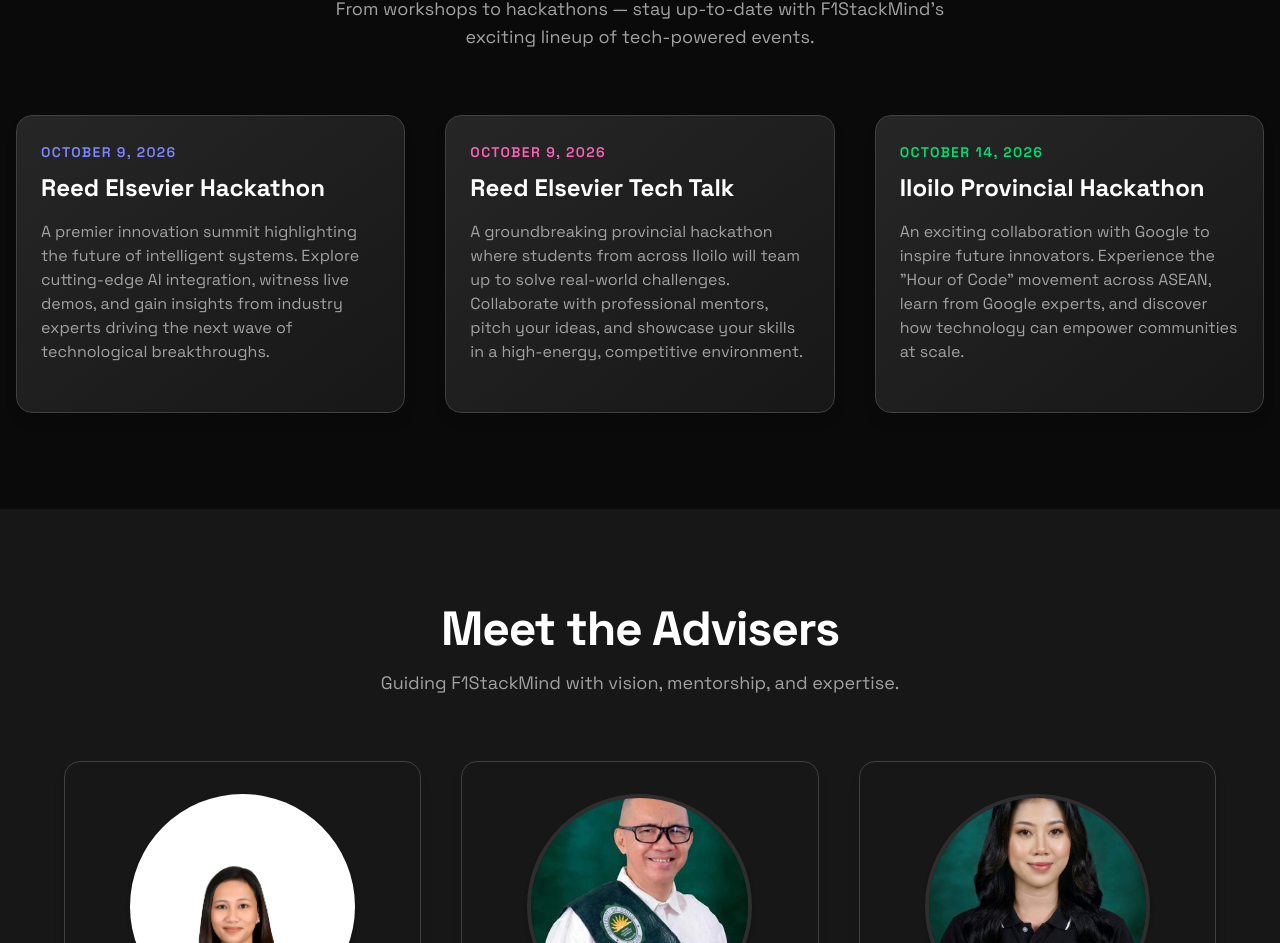
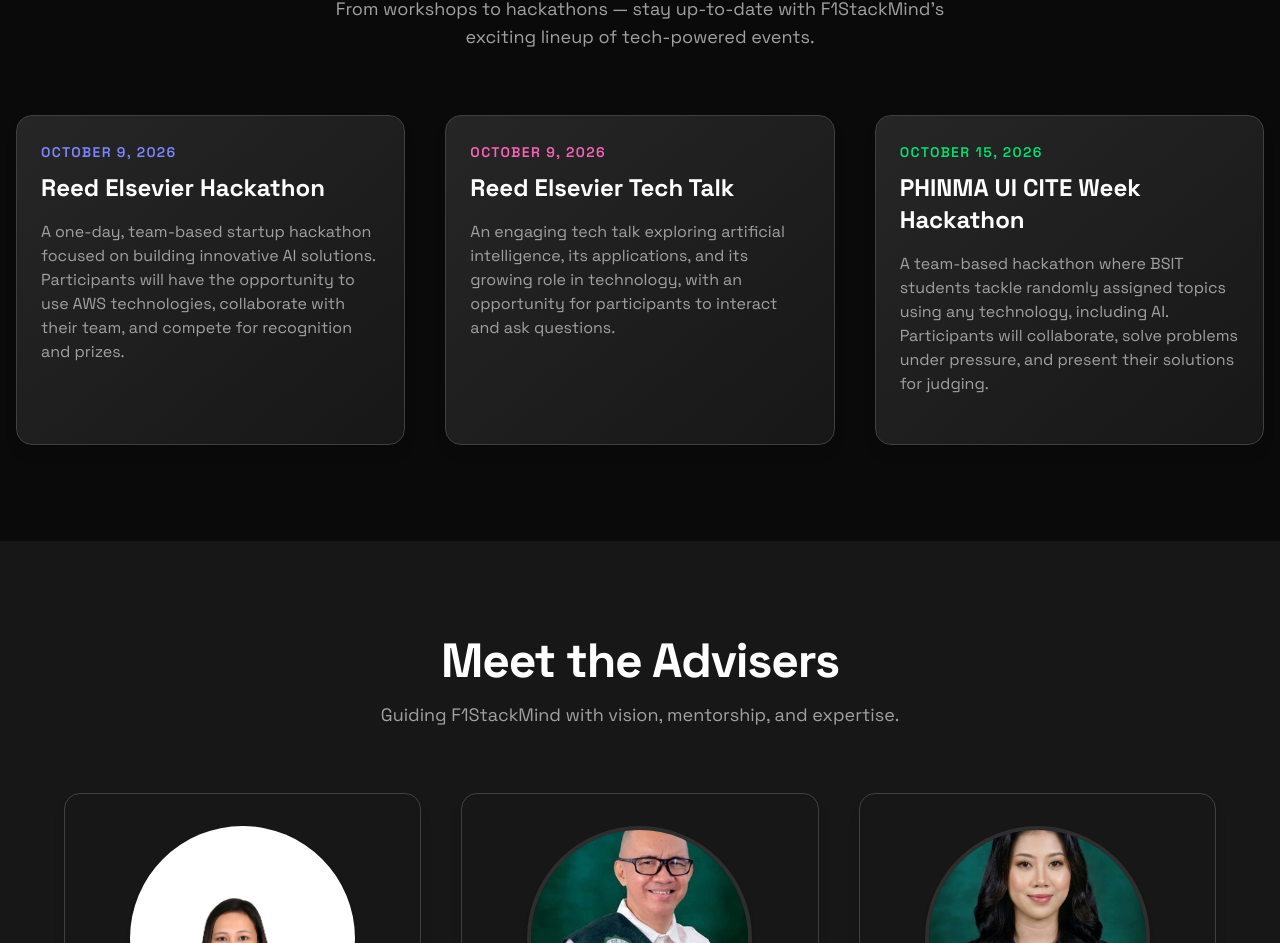
Before and after one commit to AceTheDeveloper/F1StackMind, a React (Vite) app: page / in a window 1280 px wide. Shown: the part 2330-3273 px from the top of the page. Built offline with nearby package versions, Linux system fonts and the light colour scheme.

Commit message:
add event descriptions

```diff
--- a/pages/Events.jsx
+++ b/pages/Events.jsx
@@ -18,9 +18,7 @@
       <span className="text-indigo-400 font-semibold text-sm uppercase tracking-widest">October 9, 2026</span>
       <h3 className="text-2xl font-bold mt-2 mb-4">Reed Elsevier Hackathon</h3>
       <p className="text-neutral-400 mb-6">
-        A premier innovation summit highlighting the future of intelligent systems. Explore cutting-edge AI
-        integration, witness live demos, and gain insights from industry experts driving the next wave of
-        technological breakthroughs.
+        A one-day, team-based startup hackathon focused on building innovative AI solutions. Participants will have the opportunity to use AWS technologies, collaborate with their team, and compete for recognition and prizes.
       </p>
     </div>
 
@@ -29,20 +27,16 @@
       <span className="text-pink-400 font-semibold text-sm uppercase tracking-widest">October 9, 2026</span>
       <h3 className="text-2xl font-bold mt-2 mb-4">Reed Elsevier Tech Talk</h3>
       <p className="text-neutral-400 mb-6">
-        A groundbreaking provincial hackathon where students from across Iloilo will team up to solve
-        real-world challenges. Collaborate with professional mentors, pitch your ideas, and showcase your
-        skills in a high-energy, competitive environment.
+        An engaging tech talk exploring artificial intelligence, its applications, and its growing role in technology, with an opportunity for participants to interact and ask questions.
       </p>
     </div>
 
     <div className="bg-linear-to-br from-neutral-800 to-neutral-900 border border-neutral-700 rounded-2xl p-6 shadow-lg hover:shadow-green-500/20 transition-all duration-300"
       data-aos="fade-up" data-aos-delay="300">
-      <span className="text-green-400 font-semibold text-sm uppercase tracking-widest">October 14, 2026</span>
-      <h3 className="text-2xl font-bold mt-2 mb-4">Iloilo Provincial Hackathon</h3>
+      <span className="text-green-400 font-semibold text-sm uppercase tracking-widest">October 15, 2026</span>
+      <h3 className="text-2xl font-bold mt-2 mb-4">PHINMA UI CITE Week Hackathon</h3>
       <p className="text-neutral-400 mb-6">
-        An exciting collaboration with Google to inspire future innovators. Experience the "Hour of Code"
-        movement across ASEAN, learn from Google experts, and discover how technology can empower
-        communities at scale.
+        A team-based hackathon where BSIT students tackle randomly assigned topics using any technology, including AI. Participants will collaborate, solve problems under pressure, and present their solutions for judging.
       </p>
     </div>
 
```
